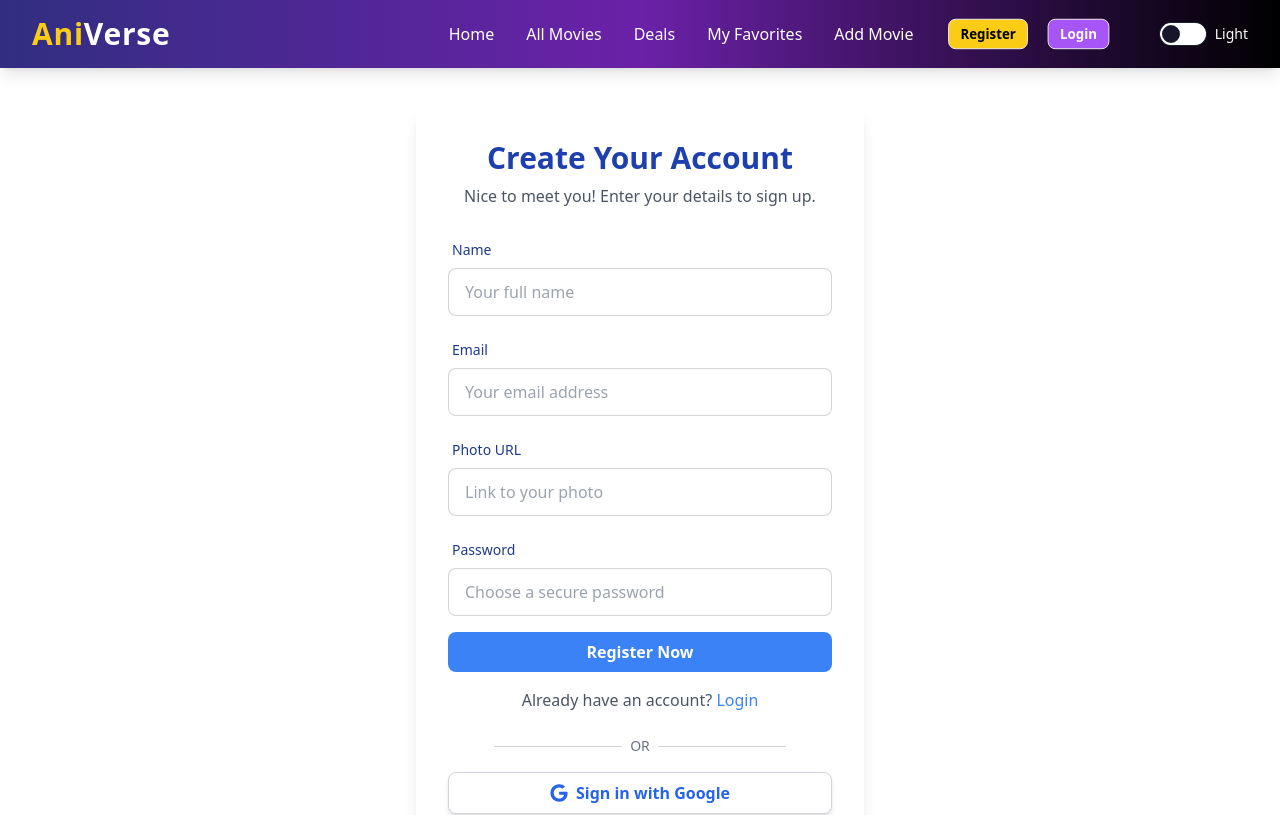
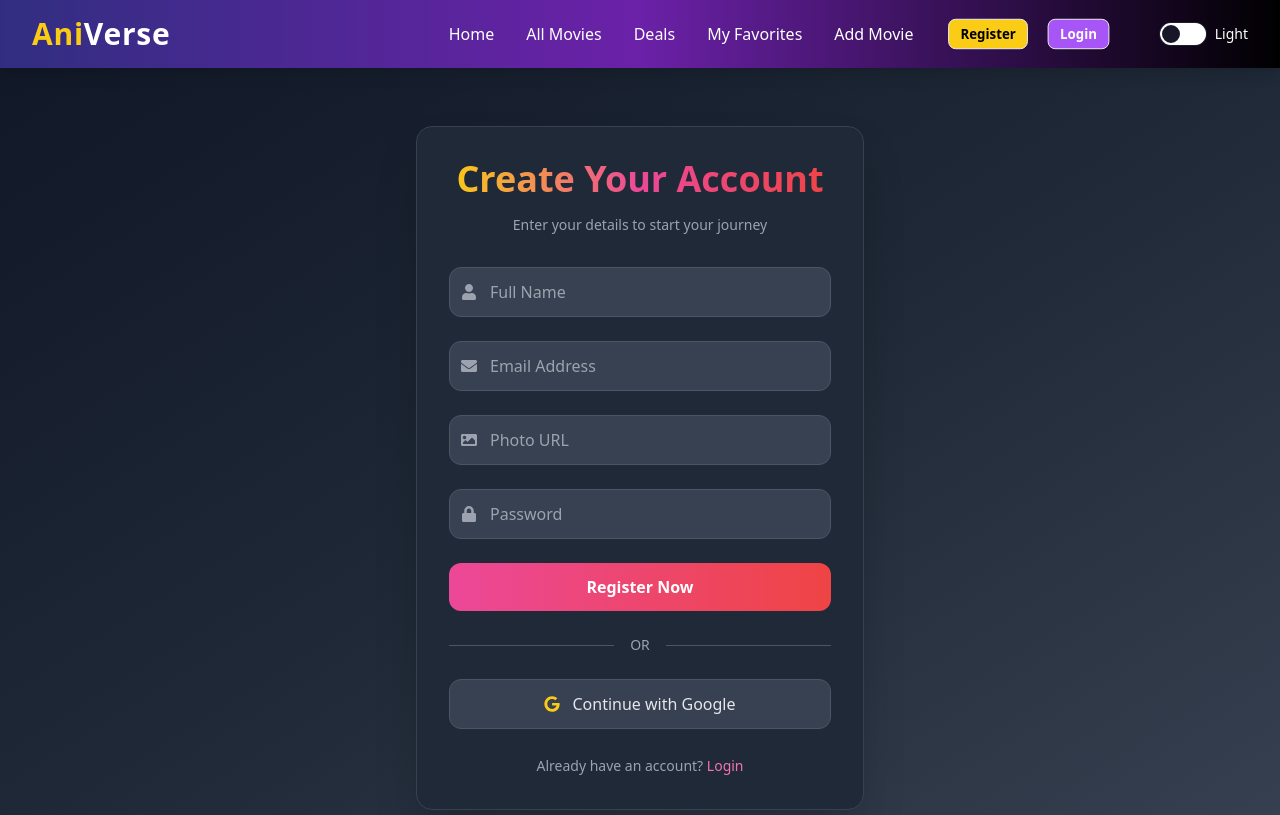
Before and after one commit to m-im-ha/AniVerse, a React (Vite) app: page /register in a window 1280 px wide. Shown: the top 815 px of the page. Built offline with nearby package versions, Linux system fonts and the light colour scheme; no server answers.

Commit message:
Edit Register.jsx

```diff
--- a/src/page/Register.jsx
+++ b/src/page/Register.jsx
@@ -1,8 +1,8 @@
-import { useContext } from "react";
-import { FaGoogle } from "react-icons/fa";
+import { FaGoogle, FaEnvelope, FaLock, FaUser, FaImage } from "react-icons/fa";
 import { Link, useNavigate } from "react-router-dom";
 import { toast, ToastContainer } from "react-toastify";
 import "react-toastify/dist/ReactToastify.css";
+import { useContext } from "react";
 import { MovieContext } from "../provider/Movieprovider";
 
 function Register() {
@@ -40,7 +40,6 @@ function Register() {
 
     createUser(email, password)
       .then(async (userCredential) => {
-        console.log("User created:", userCredential.user);
         const createdAt = userCredential?.user?.metadata?.creationTime;
         const favorites = [];
         const newUser = { name, email, createdAt, favorites };
@@ -55,12 +54,10 @@ function Register() {
           }
         );
         const data = await response.json();
-        // console.log(data);
         return updateUserProfile({
           displayName: name,
           photoURL: Photo_URL,
         }).then(() => {
-          console.log("Profile updated on backend.");
           setUser({
             ...userCredential.user,
             displayName: name,
@@ -70,7 +67,6 @@ function Register() {
         });
       })
       .then(() => {
-        console.log("Context updated, navigating...");
         navigate("/", { replace: true });
       })
       .catch((error) => console.error("Error during registration:", error));
@@ -79,9 +75,7 @@ function Register() {
   function handleSignInWithGoogle() {
     signInWithGoogle()
       .then((result) => {
-        const user = result.user;
-        console.log(`from signInWithGoogle : `, user);
-        setUser(user);
+        setUser(result.user);
         navigate("/");
       })
       .catch((error) => {
@@ -90,107 +84,110 @@ function Register() {
   }
 
   return (
-    <div className="flex min-h-screen items-center justify-center px-4 py-10 sm:px-6 lg:px-8">
+    <div className="min-h-screen bg-gradient-to-br from-gray-900 via-gray-800 to-gray-700 flex items-center justify-center px-4 py-10">
       <ToastContainer />
-      <div className="w-full max-w-md rounded-lg bg-white p-6 shadow-lg sm:p-8">
-        <div className="text-center">
-          <h2 className="text-2xl font-bold text-blue-800 sm:text-3xl">
+
+      <div className="w-full max-w-md bg-gray-800 rounded-2xl border border-gray-700 shadow-2xl overflow-hidden">
+        <div className="p-8 text-center">
+          <div className="mb-8">
+            <h2 className="text-4xl font-extrabold text-gray-100 mb-4 bg-clip-text text-transparent bg-gradient-to-r from-yellow-400 via-pink-500 to-red-500">
               Create Your Account
             </h2>
-          <p className="mt-2 text-gray-600">
-            Nice to meet you! Enter your details to sign up.
+            <p className="text-gray-400 text-sm">
+              Enter your details to start your journey
             </p>
           </div>
-        <form onSubmit={handleRegister} className="mt-6 space-y-4">
-          {/* Name */}
-          <div className="form-control">
-            <label className="label">
-              <span className="label-text font-medium text-blue-900">Name</span>
-            </label>
+
+          <form onSubmit={handleRegister} className="space-y-6">
+            {/* Name Input */}
+            <div className="relative">
+              <div className="absolute inset-y-0 left-0 pl-3 flex items-center">
+                <FaUser className="text-gray-400" />
+              </div>
               <input
                 type="text"
+                placeholder="Full Name"
                 name="name"
-              placeholder="Your full name"
-              className="input input-bordered w-full"
+                className="w-full pl-10 pr-4 py-3 rounded-xl bg-gray-700 border border-gray-600 text-gray-200 placeholder-gray-400 focus:outline-none focus:ring-2 focus:ring-pink-400"
                 required
               />
             </div>
-          {/* Email */}
-          <div className="form-control">
-            <label className="label">
-              <span className="label-text font-medium text-blue-900">
-                Email
-              </span>
-            </label>
+
+            {/* Email Input */}
+            <div className="relative">
+              <div className="absolute inset-y-0 left-0 pl-3 flex items-center">
+                <FaEnvelope className="text-gray-400" />
+              </div>
               <input
                 type="email"
+                placeholder="Email Address"
                 name="email"
-              placeholder="Your email address"
-              className="input input-bordered w-full"
+                className="w-full pl-10 pr-4 py-3 rounded-xl bg-gray-700 border border-gray-600 text-gray-200 placeholder-gray-400 focus:outline-none focus:ring-2 focus:ring-pink-400"
                 required
               />
             </div>
-          {/* Photo URL */}
-          <div className="form-control">
-            <label className="label">
-              <span className="label-text font-medium text-blue-900">
-                Photo URL
-              </span>
-            </label>
+
+            {/* Photo URL Input */}
+            <div className="relative">
+              <div className="absolute inset-y-0 left-0 pl-3 flex items-center">
+                <FaImage className="text-gray-400" />
+              </div>
               <input
                 type="text"
+                placeholder="Photo URL"
                 name="Photo_URL"
-              placeholder="Link to your photo"
-              className="input input-bordered w-full"
+                className="w-full pl-10 pr-4 py-3 rounded-xl bg-gray-700 border border-gray-600 text-gray-200 placeholder-gray-400 focus:outline-none focus:ring-2 focus:ring-pink-400"
+              />
+            </div>
+
+            {/* Password Input */}
+            <div className="relative">
+              <div className="absolute inset-y-0 left-0 pl-3 flex items-center">
+                <FaLock className="text-gray-400" />
+              </div>
+              <input
+                type="password"
+                placeholder="Password"
+                name="password"
+                className="w-full pl-10 pr-4 py-3 rounded-xl bg-gray-700 border border-gray-600 text-gray-200 placeholder-gray-400 focus:outline-none focus:ring-2 focus:ring-pink-400"
                 required
               />
             </div>
-          {/* Password */}
-          <div className="form-control">
-            <label className="label">
-              <span className="label-text font-medium text-blue-900">
-                Password
-              </span>
-            </label>
-            <input
-              type="password"
-              name="password"
-              placeholder="Choose a secure password"
-              className="input input-bordered w-full"
-              required
-            />
-          </div>
-          {/* Submit */}
-          <div className="form-control mt-6">
+
+            {/* Register Button */}
             <button
               type="submit"
-              className="w-full rounded-lg bg-blue-500 py-2 font-semibold text-white transition hover:bg-blue-600"
+              className="w-full py-3 rounded-xl bg-gradient-to-r from-pink-500 to-red-500 text-white font-bold hover:from-pink-600 hover:to-red-600 transition-all duration-300 transform hover:scale-105 active:scale-95"
             >
               Register Now
             </button>
+          </form>
+
+          {/* Divider */}
+          <div className="flex items-center my-6 space-x-4">
+            <div className="flex-grow h-px bg-gray-600"></div>
+            <span className="text-gray-400 text-sm">OR</span>
+            <div className="flex-grow h-px bg-gray-600"></div>
           </div>
-        </form>
-        <p className="mt-4 text-center text-gray-600">
+
+          {/* Google Sign-In */}
+          <button
+            onClick={handleSignInWithGoogle}
+            className="w-full py-3 rounded-xl bg-gray-700 border border-gray-600 text-gray-200 flex items-center justify-center hover:bg-gray-600 transition-all duration-300 transform hover:scale-105 active:scale-95"
+          >
+            <FaGoogle className="mr-3 text-yellow-400" />
+            Continue with Google
+          </button>
+
+          {/* Login Link */}
+          <div className="mt-6 text-center">
+            <span className="text-gray-400 text-sm">
               Already have an account?{" "}
-          <Link to="/login" className="text-blue-500 hover:underline">
+              <Link to="/login" className="text-pink-400 hover:text-pink-500">
                 Login
               </Link>
-        </p>
-        {/* Divider */}
-        <div className="mt-6 flex items-center justify-center space-x-2">
-          <div className="h-px w-1/3 bg-gray-300"></div>
-          <p className="text-sm text-gray-500">OR</p>
-          <div className="h-px w-1/3 bg-gray-300"></div>
+            </span>
           </div>
-        {/* Google Sign-In */}
-        <div className="form-control mt-4">
-          <button
-            onClick={handleSignInWithGoogle}
-            className="flex w-full items-center justify-center gap-2 rounded-lg border border-gray-300 bg-white py-2 font-semibold text-blue-600 shadow-md transition hover:bg-gray-100"
-          >
-            <FaGoogle size={18} />
-            Sign in with Google
-          </button>
         </div>
       </div>
     </div>
```
Lines whose indentation alone changed are shown as unchanged.
